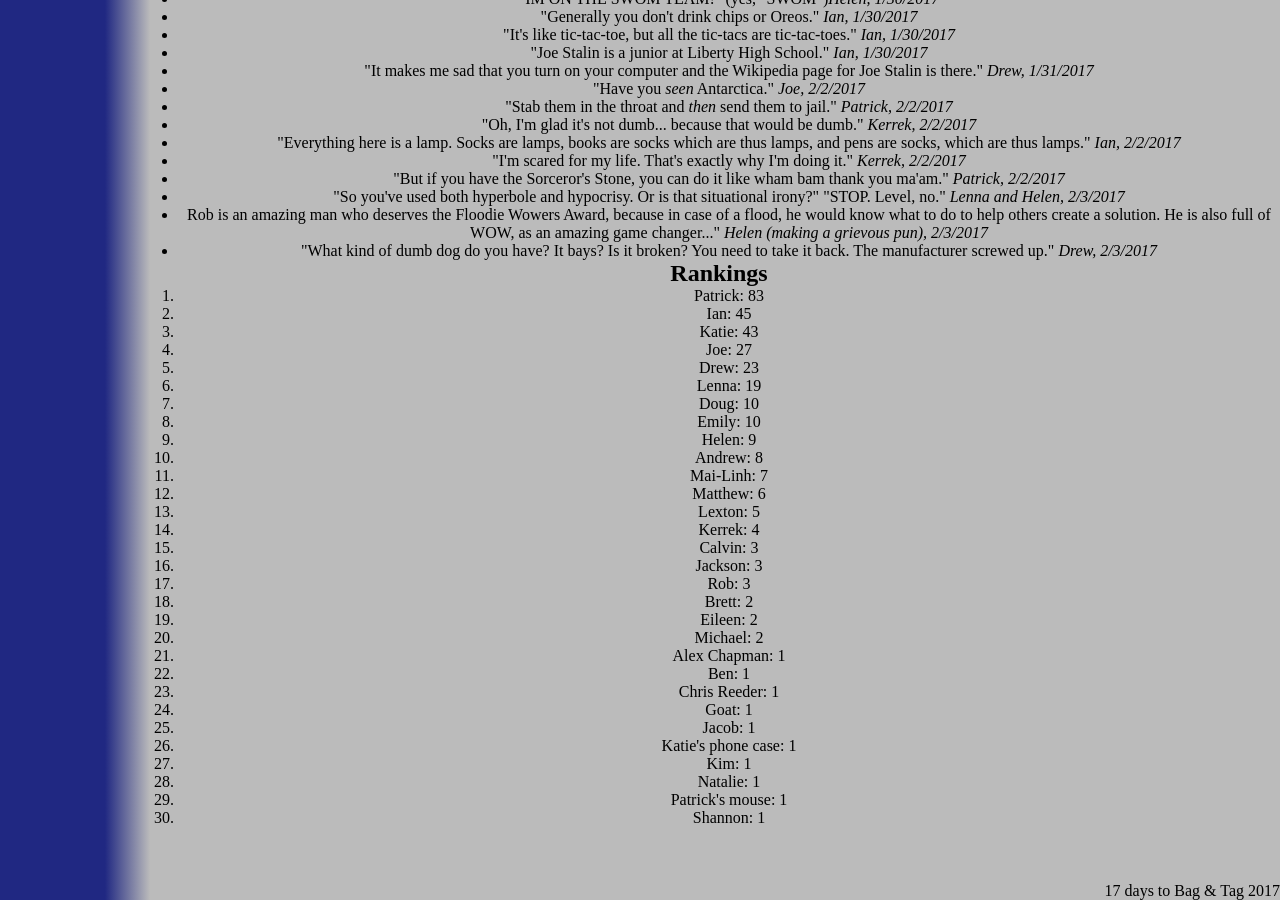
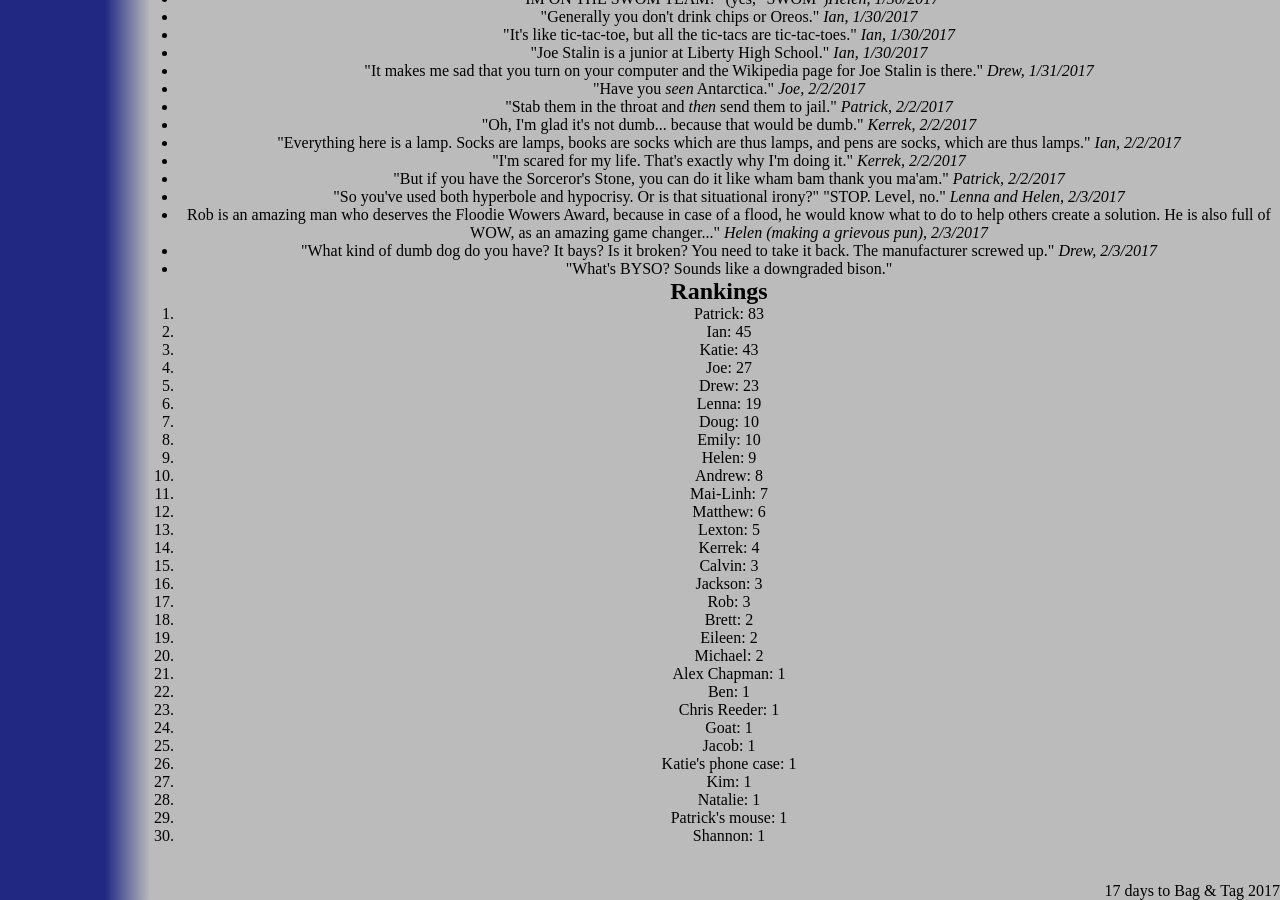
Before and after one commit to katiebugmoon/FRC4131.github.io, a Jekyll site: the page built from media/2017/quotes.html, in a window 1280 px wide and 900 px high, scrolled down 4418 px. Built offline with Jekyll 4.4.1, drawn with Linux system fonts in a browser that asks for light colours; nearby versions of some CDN libraries.

Commit message:
Update quotes.html

```diff
--- a/media/2017/quotes.html
+++ b/media/2017/quotes.html
@@ -251,6 +251,7 @@ title: Build Season 2017 Quotes
 	<li>"So you've used both hyperbole and hypocrisy. Or is that situational irony?" "STOP. Level, no." <i>Lenna and Helen, 2/3/2017</i></li>
 	<li>Rob is an amazing man who deserves the Floodie Wowers Award, because in case of a flood, he would know what to do to help others create a solution. He is also full of WOW, as an amazing game changer..." <i>Helen (making a grievous pun), 2/3/2017</i></li>
 	<li>"What kind of dumb dog do you have? It bays? Is it broken? You need to take it back. The manufacturer screwed up." <i>Drew, 2/3/2017</i></li>
+	<li>"What's BYSO? Sounds like a downgraded bison." <i></i>
 </ul>
 <h2>Rankings</h2>
 <ol id='rankings'></ol>
```
